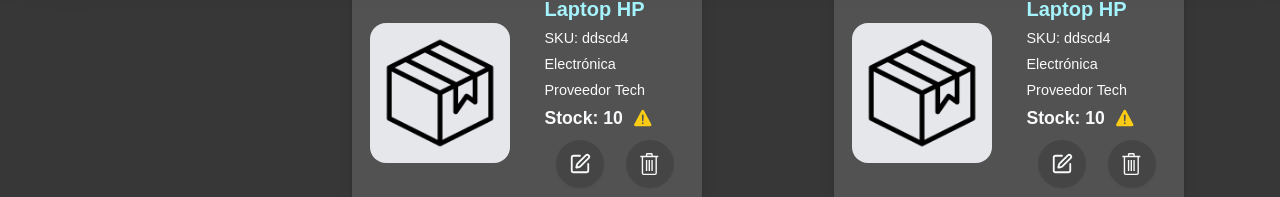
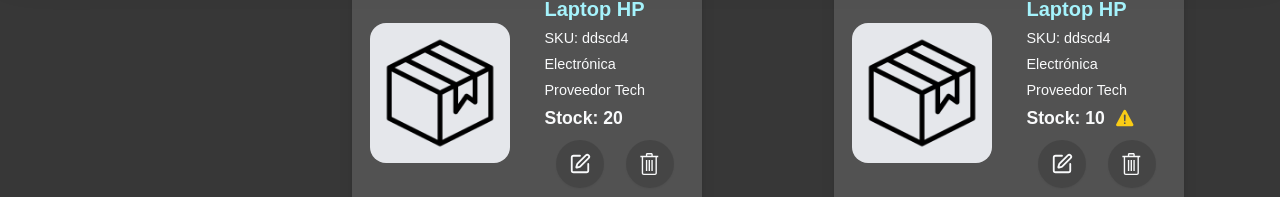
Before and after one commit to StellarDBryan/AxisOne_ERP, a Next.js app: page /actives in a window 1280 px wide. Shown: the part 136-333 px from the top of the page. Built offline with nearby package versions, Linux system fonts and the light colour scheme; no server answers.

Commit message:
fix: fix reactive response of low stock in ActiveCard component

```diff
--- a/components/ui/cards.jsx
+++ b/components/ui/cards.jsx
@@ -1,4 +1,5 @@
 import Image from "next/image";
+import { useState, useEffect } from "react";
 
 const content = {
     activeCard: {
@@ -10,6 +11,12 @@
 
 
 export function ActiveCard({ active }){
+
+    const [stock, setStock] = useState(active.quantity);
+
+    useEffect(() => {
+        setStock(active.quantity);
+    }, [active.quantity]);
 
     return(
         <>
@@ -33,7 +40,7 @@
                     <span className="text-[0.9rem] font-medium whitespace-pre-line">{active.category}</span>
                     <span className="text-[0.9rem] font-medium whitespace-pre-line">{active.provider}</span>
                     <span className="text-[1.1rem] flex items-center gap-1 flex-nowrap font-semibold whitespace-pre">
-                        {content.activeCard.stock}: {active.quantity} {(active.quantity <= active.low_stock_alert) && <svg xmlns="http://www.w3.org/2000/svg" width="22" height="22" viewBox="0 0 512 512" className="text-yellow-400"><path fill="currentColor" d="M449.07 399.08L278.64 82.58c-12.08-22.44-44.26-22.44-56.35 0L51.87 399.08A32 32 0 0 0 80 446.25h340.89a32 32 0 0 0 28.18-47.17m-198.6-1.83a20 20 0 1 1 20-20a20 20 0 0 1-20 20m21.72-201.15l-5.74 122a16 16 0 0 1-32 0l-5.74-121.95a21.73 21.73 0 0 1 21.5-22.69h.21a21.74 21.74 0 0 1 21.73 22.7Z"/></svg>}
+                        {content.activeCard.stock}: {active.quantity} {(stock <= active.low_stock_alert) && <svg xmlns="http://www.w3.org/2000/svg" width="22" height="22" viewBox="0 0 512 512" className="text-yellow-400"><path fill="currentColor" d="M449.07 399.08L278.64 82.58c-12.08-22.44-44.26-22.44-56.35 0L51.87 399.08A32 32 0 0 0 80 446.25h340.89a32 32 0 0 0 28.18-47.17m-198.6-1.83a20 20 0 1 1 20-20a20 20 0 0 1-20 20m21.72-201.15l-5.74 122a16 16 0 0 1-32 0l-5.74-121.95a21.73 21.73 0 0 1 21.5-22.69h.21a21.74 21.74 0 0 1 21.73 22.7Z"/></svg>}
                     </span>
                     <div className="flex flex-row w-full py-1  items-center justify-around">
                         <button className="btn btn-circle border-none bg-neutral-700/70 hover:bg-neutral-800/80 text-gray-50 flex items-center justify-center">
--- a/pages/api/data.js
+++ b/pages/api/data.js
@@ -8,7 +8,7 @@
                 "active": "Laptop HP",
                 "provider": "Proveedor Tech",
                 "category": "Electrónica",
-                "quantity": 10,
+                "quantity": 20,
                 "last_entry": "2025-01-20",
                 "last_exit": "2025-01-22",
                 "low_stock_alert": 10,
```
